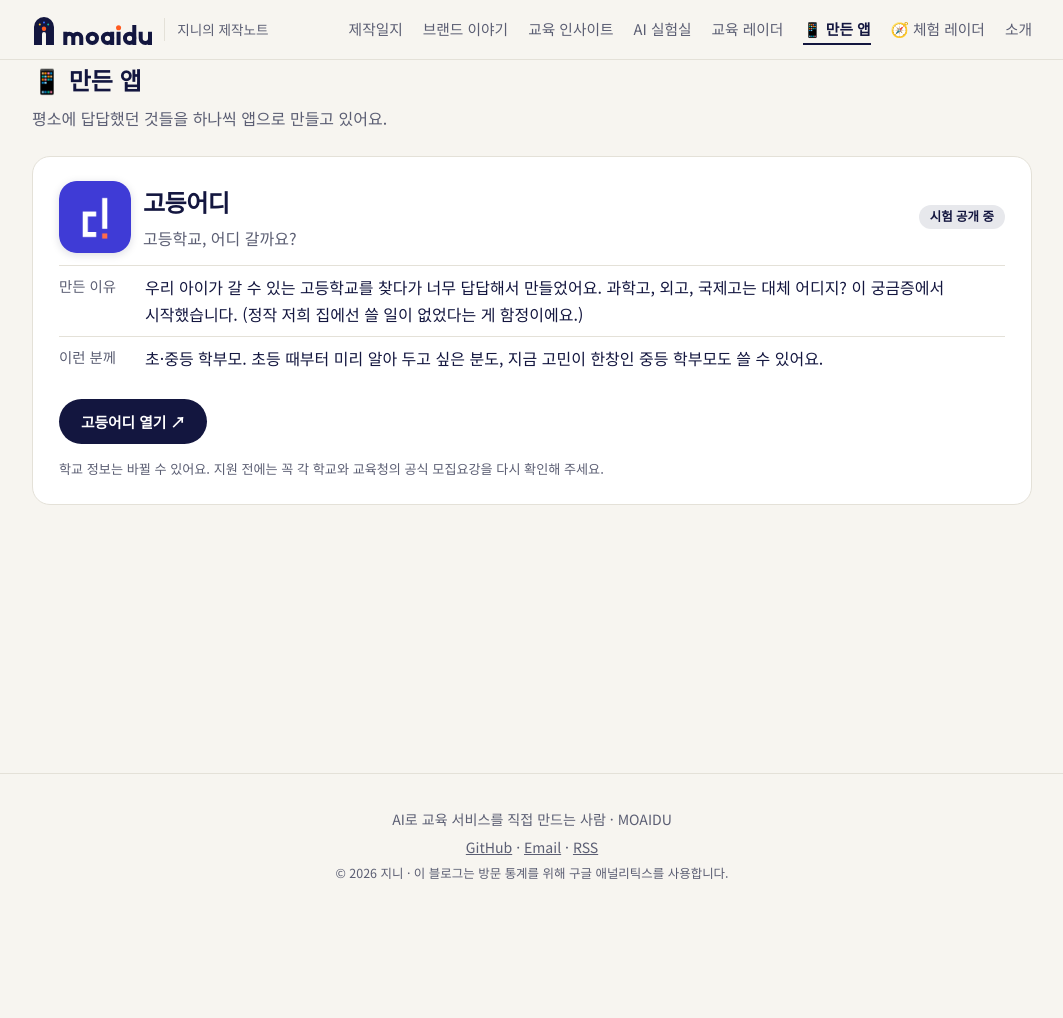
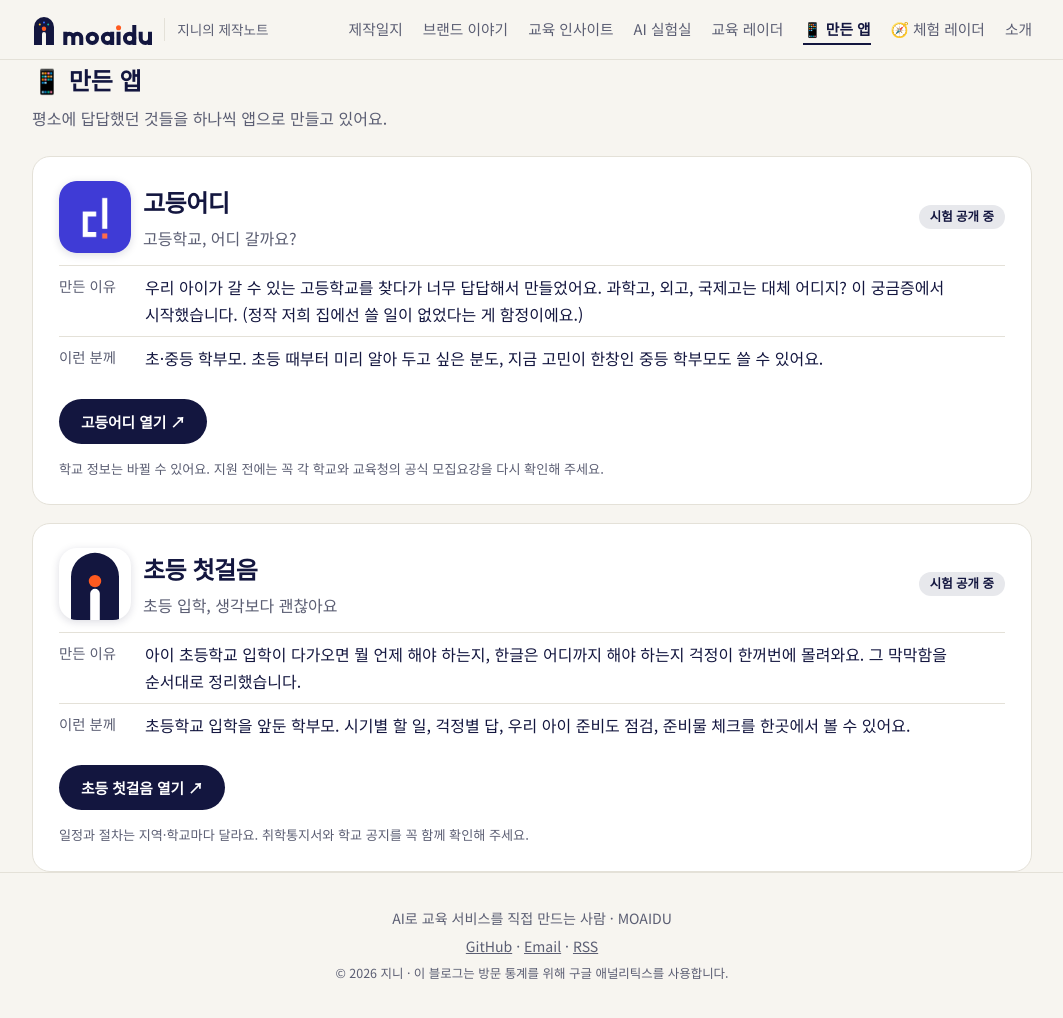
Before and after one commit to moaidu/moaidu.github.io, a Jekyll site: the page built from apps/index.html, in a window 1280 px wide and 1018 px high. Shown: the whole window, without its empty margins (108-1171 px from the left). Built offline with Jekyll 4.4.1, drawn with Linux system fonts in a browser that asks for light colours.

Commit message:
초등 첫걸음: 초등 입학 준비 안내 페이지 추가
Co-Authored-By: Claude Sonnet 5.5 <noreply@anthropic.com>
Claude-Session: https://claude.ai/code/session_01BvWmRsJwdHFguvUhFe7CDV

```diff
--- a/_data/apps.yml
+++ b/_data/apps.yml
@@ -10,3 +10,13 @@
   url: /godeungeodi/
   button: 고등어디 열기
   note: 학교 정보는 바뀔 수 있어요. 지원 전에는 꼭 각 학교와 교육청의 공식 모집요강을 다시 확인해 주세요.
+- id: ipak
+  name: 초등 첫걸음
+  icon: /assets/img/favicon.svg
+  tagline: 초등 입학, 생각보다 괜찮아요
+  status: 시험 공개 중
+  why: 아이 초등학교 입학이 다가오면 뭘 언제 해야 하는지, 한글은 어디까지 해야 하는지 걱정이 한꺼번에 몰려와요. 그 막막함을 순서대로 정리했습니다.
+  for: 초등학교 입학을 앞둔 학부모. 시기별 할 일, 걱정별 답, 우리 아이 준비도 점검, 준비물 체크를 한곳에서 볼 수 있어요.
+  url: /ipak/
+  button: 초등 첫걸음 열기
+  note: 일정과 절차는 지역·학교마다 달라요. 취학통지서와 학교 공지를 꼭 함께 확인해 주세요.
--- a/_data/services.yml
+++ b/_data/services.yml
@@ -6,3 +6,7 @@
   tag: 고교 선택 앱
   desc: 나에게 맞는 고등학교를 고르는 앱
   url: "/apps/#godeungeodi"
+- name: 초등 첫걸음
+  tag: 입학 준비 가이드
+  desc: 초등학교 입학이 걱정되는 부모를 위한 안내
+  url: "/apps/#ipak"
--- /dev/null
+++ b/ipak/index.html
@@ -0,0 +1,329 @@
+<!doctype html>
+<html lang="ko">
+<head>
+<meta charset="utf-8">
+<meta name="viewport" content="width=device-width, initial-scale=1, viewport-fit=cover">
+<meta name="theme-color" content="#1B1A3A">
+<title>초등 첫걸음 · 입학 걱정 덜어드려요</title>
+<meta name="description" content="초등학교 입학이 걱정되는 부모를 위한 안내. 시기별 할 일, 걱정별 답, 우리 아이 준비도 점검까지 한 곳에서.">
+<link rel="icon" href="../assets/img/favicon.svg" type="image/svg+xml">
+<link href="https://fonts.googleapis.com/css2?family=Noto+Sans+KR:wght@400;500;700;900&display=swap" rel="stylesheet">
+<style>
+:root{--ink:#1B1A3A;--muted:#4A4866;--coral:#FF6B4A;--indigo:#3F3BD6;--paper:#F4F3EF;--surface:#fff;--line:#E2E0EA;--soft:#ECEBFB;--ok:#0FA37A;--on-ink:#fff}
+@media (prefers-color-scheme:dark){:root{--ink:#F2F1FA;--muted:#B8B6D0;--coral:#FF7A5C;--indigo:#9A97FF;--paper:#17162B;--surface:#222140;--line:#33315A;--soft:#2B2A52;--ok:#3DD6A6;--on-ink:#17162B}}
+*{box-sizing:border-box}
+body{margin:0;background:var(--paper);color:var(--ink);font:16px/1.65 "Noto Sans KR",system-ui,sans-serif;letter-spacing:-.02em}
+.wrap{max-width:720px;margin:0 auto;padding:0 16px 80px}
+a{color:var(--indigo)}
+header.hero{background:#1B1A3A;color:#fff;padding:28px 16px 32px}
+.hero .in{max-width:720px;margin:0 auto}
+.hero .back{font-size:13px;color:#C9C7F5;text-decoration:none}
+.hero h1{margin:14px 0 8px;font-size:30px;line-height:1.3;font-weight:900;letter-spacing:-.04em}
+.hero h1 em{font-style:normal;color:#FFC857}
+.hero p{margin:0;color:#DAD8F7;font-size:15px}
+.dday{margin-top:20px;display:flex;flex-wrap:wrap;gap:12px;align-items:center;background:rgba(255,255,255,.1);border-radius:16px;padding:14px 16px}
+.dday .n{font-size:34px;font-weight:900;color:#FFC857;line-height:1}
+.dday .t{font-size:14px;color:#E9E8FB}
+.dday label{margin-left:auto;font-size:12.5px;color:#C9C7F5}
+select,input[type=number]{font:inherit;font-size:14px;padding:6px 8px;border-radius:8px;border:1px solid var(--line);background:var(--surface);color:var(--ink)}
+nav.tabs{position:sticky;top:0;z-index:5;background:var(--paper);border-bottom:1px solid var(--line);display:flex;gap:6px;padding:10px 16px;overflow-x:auto;max-width:none}
+nav.tabs button{flex:0 0 auto;font:inherit;font-size:14px;font-weight:700;padding:8px 14px;border-radius:99px;border:1px solid var(--line);background:var(--surface);color:var(--muted);cursor:pointer}
+nav.tabs button[aria-selected=true]{background:var(--indigo);border-color:var(--indigo);color:var(--on-ink)}
+.tabbar{max-width:720px;margin:0 auto;display:flex;gap:6px}
+section.pane{display:none;padding-top:20px}
+section.pane.on{display:block}
+h2{font-size:21px;margin:0 0 4px;font-weight:900}
+.lead{color:var(--muted);margin:0 0 16px;font-size:14.5px}
+.card{background:var(--surface);border:1px solid var(--line);border-radius:16px;padding:16px;margin-bottom:12px}
+.bar{height:10px;background:var(--line);border-radius:99px;overflow:hidden;margin:8px 0 4px}
+.bar i{display:block;height:100%;width:0;background:var(--ok);transition:width .3s}
+.stage{margin-bottom:18px}
+.stage h3{margin:0 0 2px;font-size:16.5px}
+.stage .when{font-size:12.5px;font-weight:700;color:var(--coral)}
+.chk{display:flex;gap:10px;align-items:flex-start;padding:10px 2px;border-bottom:1px dashed var(--line);cursor:pointer}
+.chk:last-child{border-bottom:0}
+.chk input{width:20px;height:20px;margin-top:3px;accent-color:var(--indigo);flex:0 0 auto}
+.chk span small{display:block;color:var(--muted);font-size:13px;line-height:1.5}
+.chk input:checked+span b{color:var(--muted);text-decoration:line-through}
+details{background:var(--surface);border:1px solid var(--line);border-radius:16px;margin-bottom:10px;overflow:hidden}
+summary{list-style:none;cursor:pointer;padding:14px 16px;font-weight:700;display:flex;gap:10px;align-items:center}
+summary::-webkit-details-marker{display:none}
+summary::after{content:"＋";margin-left:auto;color:var(--indigo);font-weight:900}
+details[open] summary::after{content:"－"}
+details .body{padding:0 16px 16px;font-size:15px}
+details .body p{margin:0 0 10px}
+details .body ul{margin:0 0 10px;padding-left:20px}
+.ans{background:var(--soft);border-radius:12px;padding:10px 12px;margin-bottom:10px;font-weight:500}
+.result{background:var(--soft);border-radius:16px;padding:16px;margin-top:12px;display:none}
+.result.on{display:block}
+.result b.big{font-size:22px;color:var(--indigo)}
+.btn{font:inherit;font-weight:700;font-size:14px;padding:9px 16px;border-radius:99px;border:1px solid var(--line);background:var(--surface);color:var(--ink);cursor:pointer}
+.note{font-size:12.5px;color:var(--muted);margin-top:28px;line-height:1.6}
+.links a{display:inline-block;margin:4px 8px 4px 0;font-size:14px}
+.grp{font-size:13px;font-weight:800;color:var(--indigo);margin:16px 0 4px}
+</style>
+</head>
+<body>
+<header class="hero">
+  <div class="in">
+    <a class="back" href="../">← 지니의 제작노트</a>
+    <h1>초등 입학,<br><em>생각보다 괜찮아요</em></h1>
+    <p>처음이라 막막한 부모님을 위해, 언제 뭘 하면 되는지 순서대로 정리했어요.</p>
+    <div class="dday">
+      <div><div class="n" id="dn">D-0</div><div class="t" id="dt"></div></div>
+      <label>아이 출생연도 <select id="by"></select></label>
+    </div>
+  </div>
+</header>
+
+<nav class="tabs"><div class="tabbar" role="tablist">
+  <button role="tab" data-t="plan" aria-selected="true">📅 할 일</button>
+  <button role="tab" data-t="worry" aria-selected="false">💭 걱정 Q&amp;A</button>
+  <button role="tab" data-t="skill" aria-selected="false">🎒 준비도 점검</button>
+  <button role="tab" data-t="gear" aria-selected="false">✏️ 준비물</button>
+</div></nav>
+
+<main class="wrap">
+
+<section class="pane on" id="plan">
+  <h2>시기별 할 일</h2>
+  <p class="lead">체크하면 이 기기에 저장돼요. 날짜와 세부 절차는 지역·학교마다 달라서, 꼭 학교 안내를 함께 확인해 주세요.</p>
+  <div class="card">
+    <b id="pt">0 / 0 완료</b>
+    <div class="bar"><i id="pb"></i></div>
+  </div>
+  <div id="stages"></div>
+</section>
+
+<section class="pane" id="worry">
+  <h2>걱정별 답</h2>
+  <p class="lead">많은 부모님이 가장 많이 묻는 것들이에요. 눌러서 펼쳐 보세요.</p>
+  <div id="worries"></div>
+</section>
+
+<section class="pane" id="skill">
+  <h2>우리 아이 준비도 점검</h2>
+  <p class="lead">점수를 매기려는 게 아니에요. 입학 전에 같이 연습해 보면 좋은 것을 찾는 용도예요. "혼자 할 수 있다"에 체크하세요.</p>
+  <div class="card" id="skills"></div>
+  <button class="btn" id="skreset">처음부터 다시</button>
+  <div class="result" id="skres"></div>
+</section>
+
+<section class="pane" id="gear">
+  <h2>준비물</h2>
+  <p class="lead">대부분 입학 후 담임선생님이 알림장으로 준비물을 알려 줘요. 미리 많이 사 두지 않아도 돼요.</p>
+  <div class="card" id="gears"></div>
+</section>
+
+<div class="card links" style="margin-top:20px">
+  <b>공식 확인처</b><br>
+  <a href="https://www.schoolinfo.go.kr" target="_blank" rel="noopener">학교알리미</a>
+  <a href="https://www.gov.kr" target="_blank" rel="noopener">정부24 (취학통지서·전입)</a>
+  <a href="https://nip.kdca.go.kr" target="_blank" rel="noopener">예방접종도우미</a>
+  <a href="https://www.neis.go.kr" target="_blank" rel="noopener">나이스 대국민서비스</a>
+</div>
+
+<p class="note">이 페이지는 일반적인 흐름을 정리한 참고용 안내예요. 취학통지·예비소집·돌봄(늘봄)·방과후 신청 일정과 방법은 시·도교육청과 학교마다 달라요. 정확한 내용은 배정 학교의 공지와 교육청 안내를 꼭 확인해 주세요.</p>
+</main>
+
+<script>
+(function(){
+var $=function(s){return document.querySelector(s)};
+function store(k,v){try{if(v===undefined)return JSON.parse(localStorage.getItem(k));localStorage.setItem(k,JSON.stringify(v))}catch(e){return null}}
+
+/* ---------- 데이터 ---------- */
+var STAGES=[
+ {t:"입학 전 해 가을~11월",w:"지금부터",items:[
+  ["배정 학교 확인하기","주소지 기준 배정이 보통이에요. 이사 계획이 있다면 전입 시기를 미리 따져 보세요. 학교알리미·교육청 안내 참고."],
+  ["학교까지 걸어가 보기","아이와 직접 걸으며 횡단보도·신호등·위험한 곳을 같이 확인하고, 시간을 재 보세요."],
+  ["영유아 건강검진 마지막 차수 확인","학령기 직전 검진을 놓치지 않았는지 확인해요."],
+  ["예방접종 기록 점검","입학 전 필수 접종(DTaP, 폴리오, MMR 등 학령기 추가접종)을 확인해요. 빠진 게 있으면 소아과에서 상담받으세요."]]},
+ {t:"12월~1월 초",w:"통지·예비소집",items:[
+  ["취학통지서 받기","보통 12월에 우편·전자 방식으로 와요. 이름·주소가 맞는지 확인하세요."],
+  ["예비소집 참석","통지서에 적힌 날짜에 학교로 가요. 아이와 함께 가서 학교를 미리 구경하면 좋아요. 서류·준비 사항은 통지서 확인."],
+  ["방과 후 돌봄 계획 세우기","맞벌이라면 돌봄교실·늘봄학교·방과후학교·학원 중 어떻게 조합할지 정해요. 신청 시기는 학교 공지로 확인."],
+  ["입학 전 생활 리듬 맞추기","일찍 자고 일찍 일어나는 연습을 시작해요. 등교 시각 기준으로 아침 루틴을 연습해 보세요."]]},
+ {t:"2월",w:"본격 준비",items:[
+  ["신입생 안내문·오리엔테이션 확인","학교 홈페이지·알림 앱에 입학식 일정, 첫날 시간, 준비물이 올라와요."],
+  ["책가방·실내화 등 준비물 마련","안내에 맞춰 천천히. 이름표는 모든 물건에 붙여 주세요."],
+  ["급식 알레르기·건강 정보 학교에 알리기","알레르기, 지병, 복용 약이 있으면 서류로 꼭 전달해요."],
+  ["알림 앱 가입 / 비상 연락처 정리","학교에서 쓰는 알림 앱을 설치하고 긴급 연락처를 정리해요."],
+  ["화장실·식판·옷 입기 연습","‘준비도 점검’ 탭의 목록을 같이 해 보세요."]]},
+ {t:"3월 입학 첫 주",w:"입학식 이후",items:[
+  ["입학식 참석","아이 사진 한 장, 담임선생님·반 확인. 아이의 긴장을 풀어 주세요."],
+  ["첫 주는 일찍 끝나요","학교마다 다르지만 초반엔 수업이 짧아요. 하교 후 픽업·돌봄 동선을 확인해요."],
+  ["하교 후 대화 3가지","“오늘 뭐가 제일 재밌었어?” “점심 다 먹었어?” “힘든 건 없었어?” 정답을 캐묻지 말고 들어 주세요."],
+  ["알림장·가정통신문 매일 확인","준비물과 일정이 여기 있어요."]]},
+ {t:"3월~4월",w:"적응기",items:[
+  ["학부모 총회·상담 주간 참여","보통 3월에 있어요. 부담 갖지 말고, 궁금한 점은 메모해서 가세요."],
+  ["한 달 즈음 점검","피곤해하는 건 자연스러워요. 잠을 충분히, 주말엔 쉬게 해 주세요."],
+  ["친구 이름 들어 보기","누구랑 노는지, 어려운 친구는 없는지 자연스럽게 물어봐요."]]}
+];
+
+var WORRIES=[
+ ["한글을 아직 다 못 읽는데 괜찮을까요?",
+  "네, 괜찮아요. 학교에서 한글을 처음부터 가르쳐요.",
+  ["자기 이름은 읽고 쓰기","연필을 올바르게 잡고 선·동그라미 따라 그리기","그림책을 매일 10분 같이 읽기(읽어 주기)","글자 공부 압박보다 ‘책이 재밌다’는 느낌 쌓기"]],
+ ["수학은 어느 정도 해야 하나요?",
+  "숫자 1~10 정도를 알고 세어 볼 수 있으면 충분해요.",
+  ["물건을 세고 비교하기 (더 많다/적다)","시계 보기는 입학 후에 배워요","학습지 선행보다 놀이 속 수 감각이 도움돼요"]],
+ ["혼자 화장실·급식을 잘 할지 걱정돼요",
+  "가장 현실적인 걱정이에요. 연습하면 금방 늘어요.",
+  ["화장실: 혼자 닦기, 물 내리기, 손 씻기까지 연습","급식: 식판 들고 앉아 먹기, 먹기 싫은 건 ‘조금만’ 달라고 말하기","밥 먹는 시간은 20~30분 안에 끝내는 연습","못 먹는 음식이 있으면 선생님께 미리 알리기"]],
+ ["친구를 못 사귈까 봐 걱정돼요",
+  "처음엔 다들 어색해요. 한두 주면 자연스럽게 친해져요.",
+  ["“같이 놀래?”를 말하는 연습","놀이터에서 처음 보는 친구에게 말 걸어 보기","친구와의 갈등은 ‘말로 해결’하는 방법 알려 주기","하교 후 이야기를 끝까지 들어 주기"]],
+ ["오래 앉아 있을 수 있을까요?",
+  "수업은 40분, 쉬는 시간은 10분이에요. 처음엔 짧게 느껴지게 구성돼 있어요.",
+  ["책상에 20~30분 앉아 그림 그리기·퍼즐 해 보기","쉬는 시간엔 화장실, 물 마시기, 다음 수업 준비","몸을 많이 쓰는 놀이로 에너지 풀어 주기"]],
+ ["맞벌이인데 방과 후는 어떻게 하죠?",
+  "학교 돌봄(늘봄)과 방과후학교, 학원을 조합하는 경우가 많아요.",
+  ["학교 공지에서 돌봄·늘봄 신청 일정을 확인(신청 기간이 짧을 수 있어요)","대기자 가능성도 있어 대안(조부모, 아이돌봄, 학원)을 같이 준비","첫 주는 하교가 불규칙할 수 있어 휴가 계획도 고려"]],
+ ["선생님과 어떻게 소통해야 하나요?",
+  "급한 일이 아니라면 알림 앱이나 연락 시간대를 지켜 주세요.",
+  ["상담 주간을 적극 활용하기","질문은 짧고 구체적으로","아이 건강·알레르기 정보는 먼저 알리기"]],
+ ["준비물 비용이 부담돼요",
+  "비싼 걸 살 필요 없어요.",
+  ["책가방은 가볍고 아이가 혼자 여닫기 쉬운 것으로","대부분의 학용품은 문구점 기본형으로 충분","중고·물려받기도 좋아요"]]
+];
+
+var SKILLS=[
+ ["화장실을 혼자 다녀올 수 있다","용변, 닦기, 물 내리기, 손 씻기"],
+ ["신발을 혼자 신고 벗는다","벨크로 신발이 편해요"],
+ ["겉옷을 혼자 입고 벗는다","지퍼 올리기도 연습해 보세요"],
+ ["물병 뚜껑을 혼자 열고 닫는다",""],
+ ["식판으로 혼자 식사할 수 있다","20~30분 안에 끝내기"],
+ ["자기 이름을 읽고 쓸 수 있다",""],
+ ["연필을 잡고 그림이나 선을 그릴 수 있다","완벽한 모양이 아니어도 돼요"],
+ ["가방과 준비물을 스스로 챙겨 본 적 있다","알림장 확인까지는 부모와 함께"],
+ ["가위·풀을 안전하게 쓸 수 있다",""],
+ ["20분 정도 앉아 활동할 수 있다","그림, 책, 퍼즐"],
+ ["모르는 것·불편한 것을 말로 표현한다","‘화장실 가고 싶어요’ ‘아파요’"],
+ ["부모와 헤어져도 크게 울지 않는다","기관 경험이 있으면 대체로 괜찮아요"],
+ ["집 주소/부모 전화번호를 말할 수 있다","최소한 부모 이름과 전화번호"],
+ ["길에서 신호등과 차를 조심할 수 있다","횡단보도 건너기 연습"],
+ ["또래와 놀이를 함께 할 수 있다","순서 지키기, 양보하기"]
+];
+
+var GEAR=[
+ ["필수 (대부분 학교 공통)",[
+  ["책가방","가볍고 혼자 여닫기 쉬운 것. 비싼 건 필요 없어요."],
+  ["실내화 + 신발주머니","벨크로나 고무줄 신발이 편해요."],
+  ["필통","연필 3~4자루, 지우개 (연필깎이·샤프 가능 여부는 학교 안내 확인)"],
+  ["이름표/이름 스티커","책, 학용품, 옷, 가방, 물병까지 전부 이름"],
+  ["물병","혼자 열 수 있는 것"]]],
+ ["입학 후 안내를 받고 준비해도 되는 것",[
+  ["색연필·사인펜·크레파스",""],
+  ["풀, 가위, 자",""],
+  ["공책(알림장·국어·수학 등)","학교 지정 규격을 확인하세요."],
+  ["우산·우비","접고 펴는 연습"],
+  ["손수건, 휴지, 여벌 속옷","학교에서 안내하는 경우가 많아요."]]],
+ ["챙기면 좋은 것",[
+  ["비상 연락처 카드","가방 안쪽에 부모 이름·번호"],
+  ["작은 파우치","마스크, 반창고 등"]]]
+];
+
+/* ---------- D-day ---------- */
+var by=$("#by"),now=new Date(),cy=now.getFullYear();
+for(var y=cy-8;y<=cy-4;y++){var o=document.createElement("option");o.value=y;o.textContent=y+"년생";by.appendChild(o)}
+var savedBy=store("ipak.by")||(now.getMonth()>=7?cy-6:cy-7);
+by.value=savedBy;
+function dday(){
+  var b=+by.value,entry=new Date(b+7,2,2); /* 3월 2일 가정 */
+  var d=Math.ceil((entry-new Date(now.getFullYear(),now.getMonth(),now.getDate()))/864e5);
+  $("#dn").textContent=d>0?"D-"+d:d===0?"D-DAY":"D+"+(-d);
+  $("#dt").textContent=(b+7)+"학년도 입학 (3월 초 기준, 학교 일정은 다를 수 있어요)";
+}
+by.onchange=function(){store("ipak.by",+by.value);dday()};dday();
+
+/* ---------- 탭 ---------- */
+var tabs=document.querySelectorAll("nav.tabs button");
+tabs.forEach(function(b){b.onclick=function(){
+  tabs.forEach(function(x){x.setAttribute("aria-selected",x===b)});
+  document.querySelectorAll(".pane").forEach(function(p){p.classList.toggle("on",p.id===b.dataset.t)});
+  window.scrollTo({top:0});
+}});
+
+/* ---------- 할 일 ---------- */
+var done=store("ipak.done")||{};
+function el(h){var d=document.createElement("div");d.innerHTML=h;return d.firstChild}
+function renderPlan(){
+  var box=$("#stages");box.innerHTML="";var total=0,cnt=0;
+  STAGES.forEach(function(s,si){
+    var c=el('<div class="stage card"><span class="when"></span><h3></h3></div>');
+    c.querySelector(".when").textContent=s.w;c.querySelector("h3").textContent=s.t;
+    s.items.forEach(function(it,ii){
+      var id=si+"-"+ii;total++;if(done[id])cnt++;
+      var r=el('<label class="chk"><input type="checkbox"><span><b></b><small></small></span></label>');
+      r.querySelector("b").textContent=it[0];r.querySelector("small").textContent=it[1];
+      var cb=r.querySelector("input");cb.checked=!!done[id];
+      cb.onchange=function(){if(cb.checked)done[id]=1;else delete done[id];store("ipak.done",done);upd()};
+      c.appendChild(r);
+    });
+    box.appendChild(c);
+  });
+  function upd(){var n=Object.keys(done).length;$("#pt").textContent=n+" / "+total+" 완료";$("#pb").style.width=(n/total*100)+"%"}
+  upd();
+}
+renderPlan();
+
+/* ---------- 걱정 ---------- */
+(function(){
+  var box=$("#worries");
+  WORRIES.forEach(function(w){
+    var d=el('<details><summary></summary><div class="body"><div class="ans"></div><ul></ul></div></details>');
+    d.querySelector("summary").textContent=w[0];d.querySelector(".ans").textContent=w[1];
+    var ul=d.querySelector("ul");w[2].forEach(function(t){var li=document.createElement("li");li.textContent=t;ul.appendChild(li)});
+    box.appendChild(d);
+  });
+})();
+
+/* ---------- 준비도 ---------- */
+var sk=store("ipak.skill")||{};
+function renderSkill(){
+  var box=$("#skills");box.innerHTML="";
+  SKILLS.forEach(function(s,i){
+    var r=el('<label class="chk"><input type="checkbox"><span><b></b><small></small></span></label>');
+    r.querySelector("b").textContent=s[0];r.querySelector("small").textContent=s[1];
+    var cb=r.querySelector("input");cb.checked=!!sk[i];
+    cb.onchange=function(){if(cb.checked)sk[i]=1;else delete sk[i];store("ipak.skill",sk);res()};
+    box.appendChild(r);
+  });
+  res();
+}
+function res(){
+  var n=Object.keys(sk).length,t=SKILLS.length,r=$("#skres");
+  r.classList.add("on");
+  var todo=SKILLS.filter(function(_,i){return !sk[i]}).map(function(s){return s[0].replace(/(을|를) .*$/,"")});
+  var msg;
+  if(n===0){msg="아직 체크 전이에요. 해당하는 것을 눌러 보세요."}
+  else if(n>=t*.8){msg="아주 잘 준비되어 있어요! 남은 것은 가볍게 연습만 해 보세요."}
+  else if(n>=t*.5){msg="기본은 충분해요. 체크되지 않은 항목을 놀이처럼 연습하면 돼요."}
+  else{msg="괜찮아요. 입학까지 시간이 있고, 학교도 처음부터 알려 줘요. 한 번에 하나씩만 연습해 보세요."}
+  var h='<b class="big">'+n+' / '+t+'</b><p style="margin:6px 0 0">'+msg+'</p>';
+  if(n>0&&n<t){h+='<p style="margin:10px 0 0;font-size:13.5px;color:var(--muted)">같이 연습해 볼 것: '+SKILLS.filter(function(_,i){return !sk[i]}).slice(0,4).map(function(s){return s[0]}).join(" · ")+(t-n>4?" 외":"")+'</p>'}
+  r.innerHTML=h;
+}
+$("#skreset").onclick=function(){sk={};store("ipak.skill",sk);renderSkill()};
+renderSkill();
+
+/* ---------- 준비물 ---------- */
+var gs=store("ipak.gear")||{};
+(function(){
+  var box=$("#gears");
+  GEAR.forEach(function(g,gi){
+    var h=el('<div class="grp"></div>');h.textContent=g[0];box.appendChild(h);
+    g[1].forEach(function(it,ii){
+      var id=gi+"-"+ii;
+      var r=el('<label class="chk"><input type="checkbox"><span><b></b><small></small></span></label>');
+      r.querySelector("b").textContent=it[0];r.querySelector("small").textContent=it[1];
+      var cb=r.querySelector("input");cb.checked=!!gs[id];
+      cb.onchange=function(){if(cb.checked)gs[id]=1;else delete gs[id];store("ipak.gear",gs)};
+      box.appendChild(r);
+    });
+  });
+})();
+})();
+</script>
+</body>
+</html>
```
